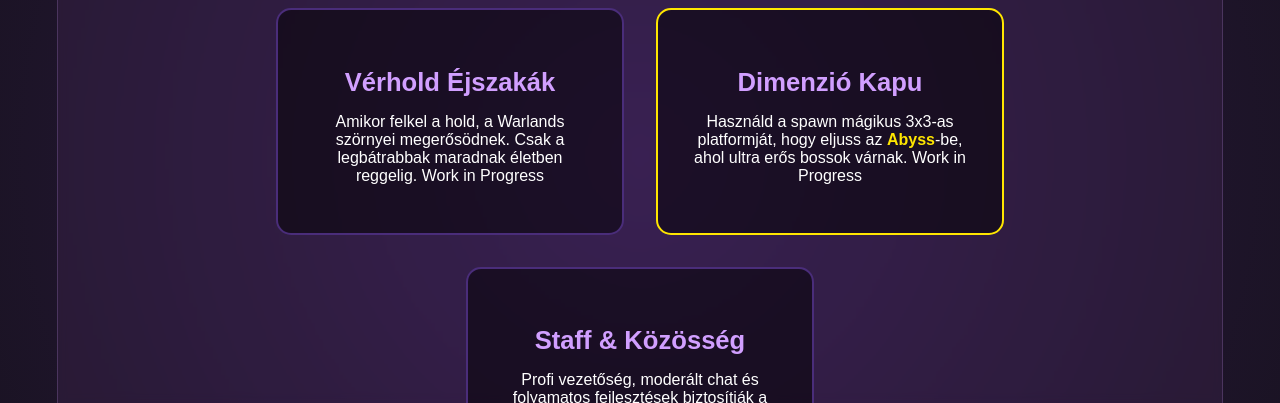
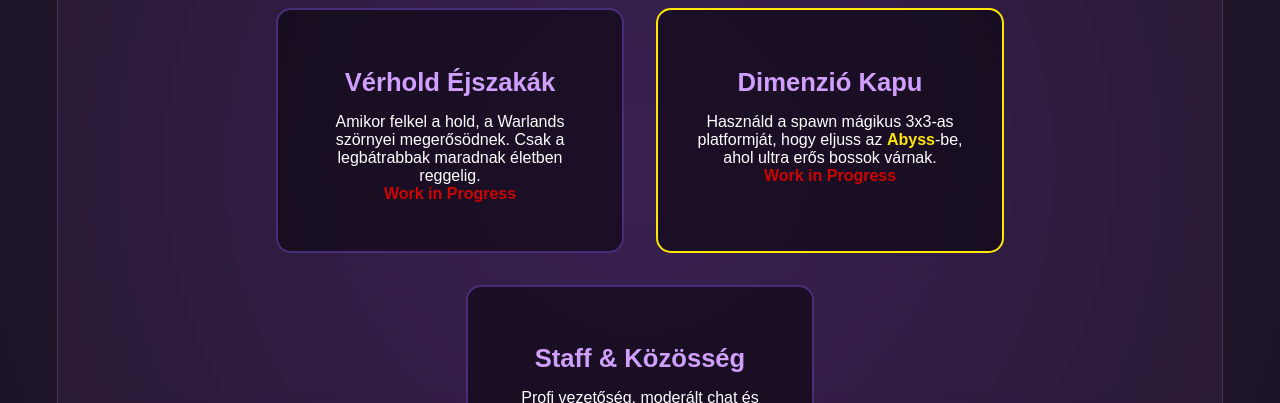
Before and after one commit to matemat25/matemat25.github.io, a plain HTML site: page index.html in a window 1280 px wide. Shown: the part 754-1157 px from the top of the page. Drawn offline with Linux system fonts and the light colour scheme.

Commit message:
Update index.html

```diff
--- a/index.html
+++ b/index.html
@@ -103,6 +103,12 @@
             font-weight: bold;
         }
 
+        .warn {
+            color: #cc0202;
+            font-weight: bold;
+        }
+
+
         .ip-box {
             background: #ffe600;
             color: #000;
@@ -159,11 +165,11 @@
     <div class="features">
         <div class="card">
             <h3>Vérhold Éjszakák</h3>
-            <p>Amikor felkel a hold, a Warlands szörnyei megerősödnek. Csak a legbátrabbak maradnak életben reggelig. Work in Progress</p>
+            <p>Amikor felkel a hold, a Warlands szörnyei megerősödnek. Csak a legbátrabbak maradnak életben reggelig. <br><span class="warn">Work in Progress</span></p>
         </div>
         <div class="card" style="border-color: #ffe600;">
             <h3>Dimenzió Kapu</h3>
-            <p>Használd a spawn mágikus 3x3-as platformját, hogy eljuss az <span class="highlight">Abyss</span>-be, ahol ultra erős bossok várnak. Work in Progress</p>
+            <p>Használd a spawn mágikus 3x3-as platformját, hogy eljuss az <span class="highlight">Abyss</span>-be, ahol ultra erős bossok várnak. <br><span class="warn">Work in Progress</span></p>
         </div>
         <div class="card">
             <h3>Staff & Közösség</h3>
```
